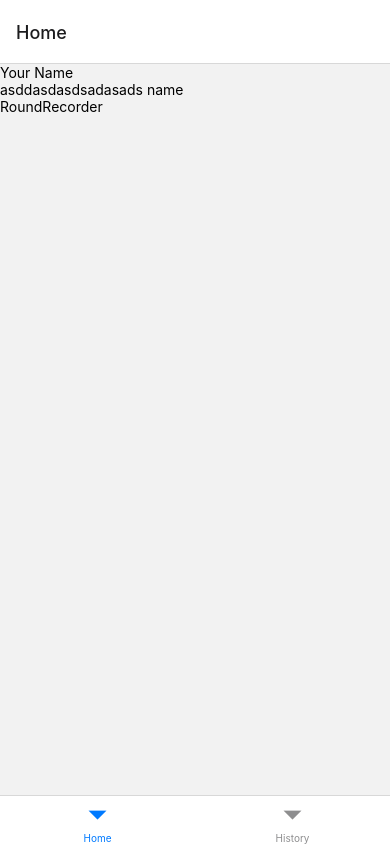
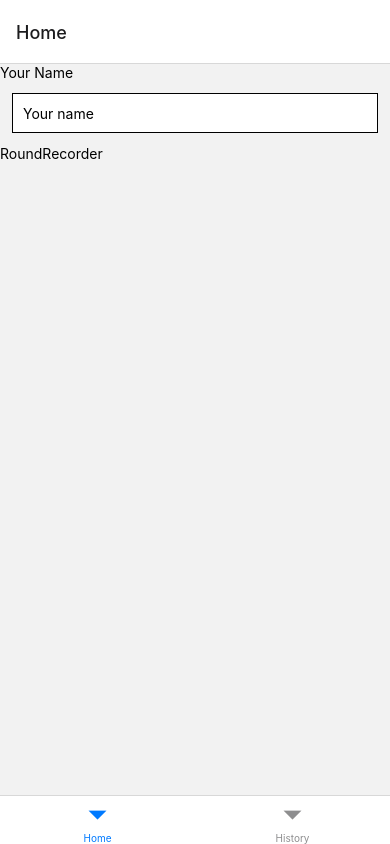
Before and after one commit to CapSap/whoseDrinkNative, a React Native app: screen /Home in a window 390 px wide. Built offline with nearby package versions, Linux system fonts and the light colour scheme.

Commit message:
basic username component

```diff
--- a/src/components/NamesInput.tsx
+++ b/src/components/NamesInput.tsx
@@ -1,16 +1,28 @@
 import React, {useState} from 'react';
-import {Text, TextInput, View} from 'react-native';
+import {StyleSheet, Text, TextInput, View} from 'react-native';
 
 export const NamesInput: React.FC = () => {
   const [userName, setuserName] = useState('');
+
   return (
     <View>
       <Text>Your Name</Text>
       <TextInput
+        style={styles.input}
         onChangeText={newText => setuserName(newText)}
-        placeholder="asddasdasdsadasads name"
+        placeholder="Your name"
         defaultValue={userName}
       />
     </View>
   );
 };
+
+const styles = StyleSheet.create({
+  input: {
+    backgroundColor: 'white',
+    height: 40,
+    margin: 12,
+    borderWidth: 1,
+    padding: 10,
+  },
+});
```
